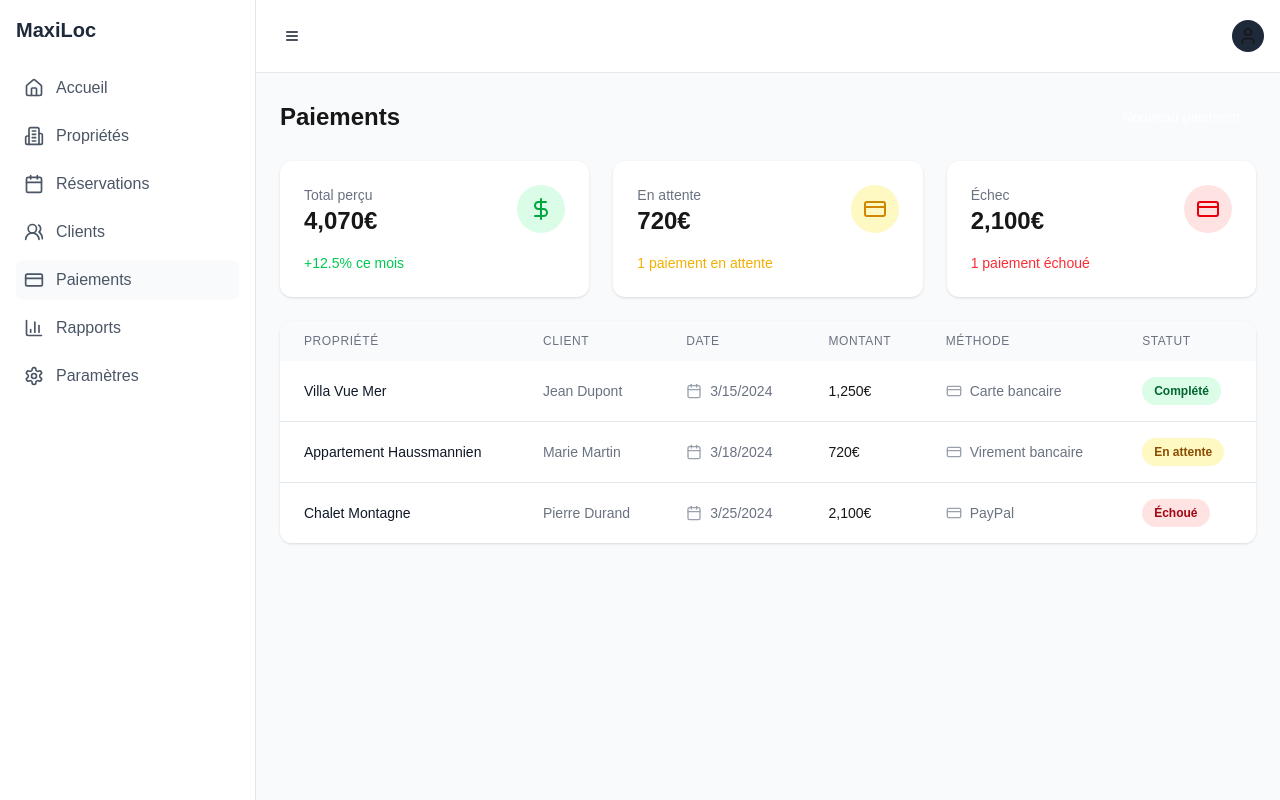
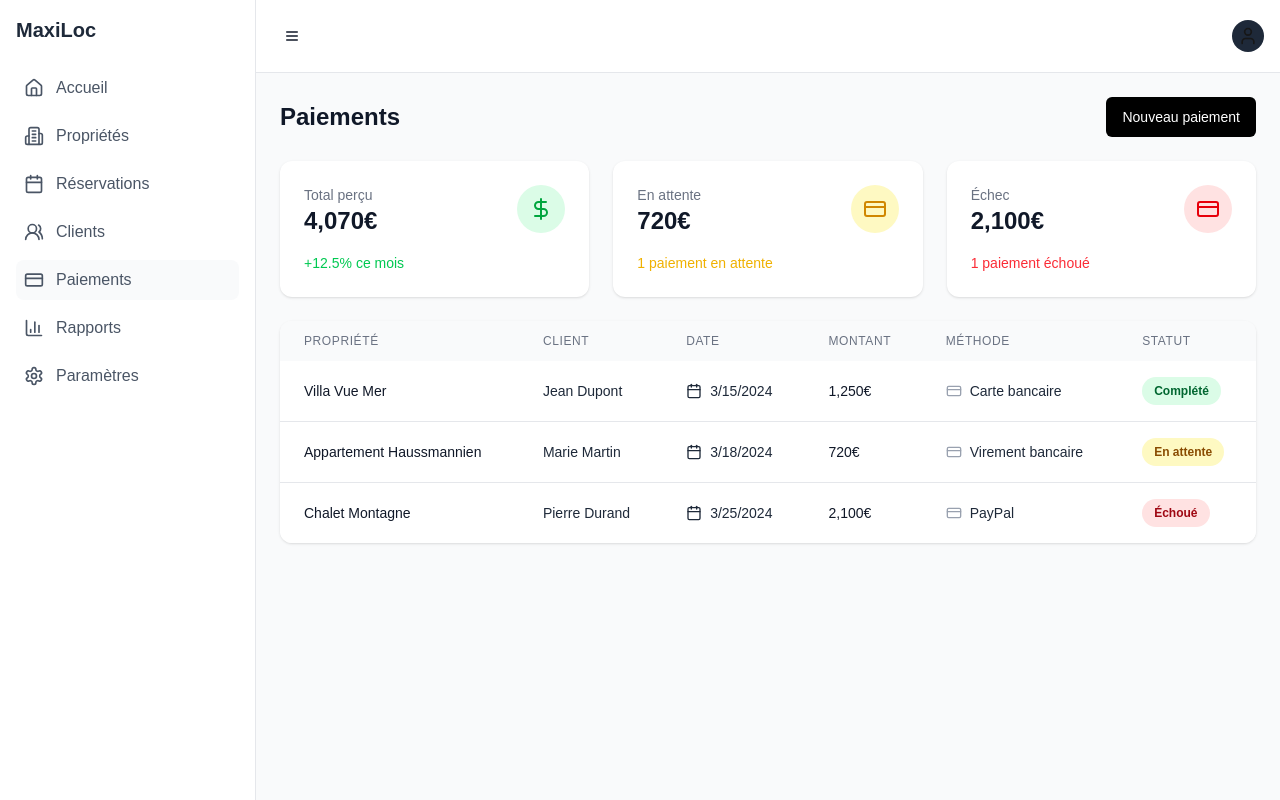
Before and after one commit to CHANG-Toma/maxi-loc, a Next.js app: page /dashboard/paiements in a window 1280 px wide. Built offline with nearby package versions, Linux system fonts and the light colour scheme.

Commit message:
fix(paiements/page): ux/ui

```diff
--- a/src/app/dashboard/paiements/page.tsx
+++ b/src/app/dashboard/paiements/page.tsx
@@ -7,6 +7,7 @@ import { Button } from "../../../components/ui/button";
 import Dashboard from "../page";
 
 export default function PaymentsPage() {
+  // Récupérer les paiements de la base de données ici
   const payments = [
     {
       id: 1,
@@ -41,8 +42,8 @@ export default function PaymentsPage() {
     <Dashboard>
       <div className="space-y-6">
         <div className="flex justify-between items-center">
-          <h2 className="text-2xl font-bold">Paiements</h2>
-          <Button className="bg-primary text-white">
+          <h2 className="text-2xl font-bold text-gray-900">Paiements</h2>
+          <Button className="bg-black text-white hover:bg-primary/90 cursor-pointer">
             Nouveau paiement
           </Button>
         </div>
@@ -57,7 +58,7 @@ export default function PaymentsPage() {
             <div className="flex justify-between items-start mb-4">
               <div>
                 <p className="text-sm text-gray-500">Total perçu</p>
-                <h3 className="text-2xl font-bold">4,070€</h3>
+                <h3 className="text-2xl font-bold text-gray-900">4,070€</h3>
               </div>
               <div className="p-3 bg-green-100 rounded-full">
                 <DollarSign className="w-6 h-6 text-green-600" />
@@ -79,7 +80,7 @@ export default function PaymentsPage() {
             <div className="flex justify-between items-start mb-4">
               <div>
                 <p className="text-sm text-gray-500">En attente</p>
-                <h3 className="text-2xl font-bold">720€</h3>
+                <h3 className="text-2xl font-bold text-gray-900">720€</h3>
               </div>
               <div className="p-3 bg-yellow-100 rounded-full">
                 <CreditCard className="w-6 h-6 text-yellow-600" />
@@ -101,7 +102,7 @@ export default function PaymentsPage() {
             <div className="flex justify-between items-start mb-4">
               <div>
                 <p className="text-sm text-gray-500">Échec</p>
-                <h3 className="text-2xl font-bold">2,100€</h3>
+                <h3 className="text-2xl font-bold text-gray-900">2,100€</h3>
               </div>
               <div className="p-3 bg-red-100 rounded-full">
                 <CreditCard className="w-6 h-6 text-red-600" />
@@ -152,19 +153,19 @@ export default function PaymentsPage() {
                       <div className="text-sm font-medium text-gray-900">{payment.property}</div>
                     </td>
                     <td className="px-6 py-4 whitespace-nowrap">
-                      <div className="text-sm text-gray-500">{payment.client}</div>
+                      <div className="text-sm text-gray-800">{payment.client}</div>
                     </td>
                     <td className="px-6 py-4 whitespace-nowrap">
-                      <div className="flex items-center text-sm text-gray-500">
-                        <Calendar className="w-4 h-4 mr-2 text-gray-400" />
+                      <div className="flex items-center text-sm text-gray-800">
+                        <Calendar className="w-4 h-4 mr-2 text-gray-800" />
                         {new Date(payment.date).toLocaleDateString()}
                       </div>
                     </td>
-                    <td className="px-6 py-4 whitespace-nowrap text-sm font-medium text-primary">
+                    <td className="px-6 py-4 whitespace-nowrap text-sm font-medium text-gray-900">
                       {payment.amount}
                     </td>
                     <td className="px-6 py-4 whitespace-nowrap">
-                      <div className="flex items-center text-sm text-gray-500">
+                      <div className="flex items-center text-sm text-gray-800">
                         <CreditCard className="w-4 h-4 mr-2 text-gray-400" />
                         {payment.method}
                       </div>
```
